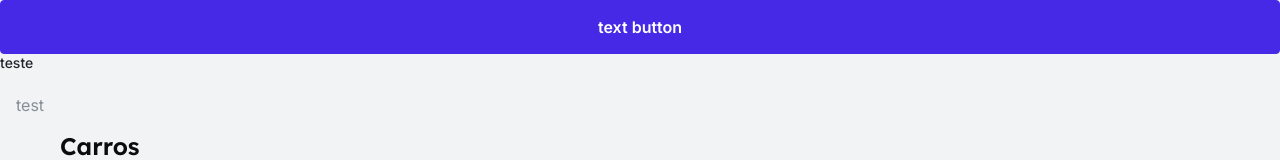
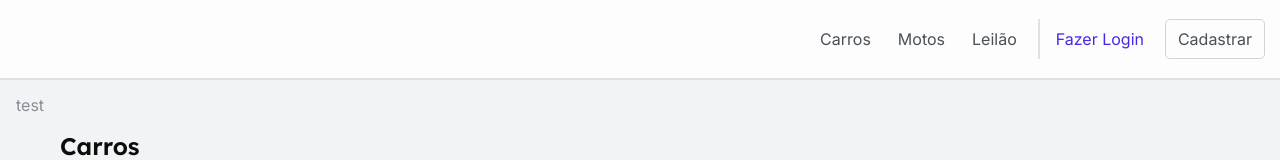
Before and after one commit to motor-shop/motor-shop_front-end, a React (Create React App) app: page /home in a window 1280 px wide. Shown: the top 160 px of the page. Built offline with nearby package versions, Linux system fonts and the light colour scheme.

Commit message:
feat: fix header

```diff
--- a/src/components/header/style.ts
+++ b/src/components/header/style.ts
@@ -1,20 +1,19 @@
 import styled from "styled-components";
 
 export const HeaderStyled = styled.header`
-  padding: 10px 16px;
   width: 100vw;
   position: absolute;
-
+  height: 80px;
   display: flex;
   flex-direction: column;
   justify-content: space-between;
 
   background-color: var(--color-gray-10);
-
+  border-bottom: 2px solid var(--color-gray-6);
   .header {
     display: flex;
     justify-content: space-between;
-    border-bottom: 2px solid var(--color-gray-6);
+    margin-top: 15px;
 
     .headerDropDown {
       border: none;
@@ -27,6 +26,7 @@ export const HeaderStyled = styled.header`
     .menu.active {
       opacity: 1;
       visibility: visible;
+      background-color: var(--color-gray-10);
     }
 
     .menu {
@@ -74,7 +74,7 @@ export const HeaderStyled = styled.header`
           align-items: flex-start;
           background-color: var(--color-gray-10);
 
-          button{
+          button {
             background-color: var(--color-gray-10);
           }
         }
@@ -150,7 +150,6 @@ export const HeaderStyled = styled.header`
             align-items: flex-start;
             background-color: var(--color-gray-9);
 
-
             button {
               background-color: var(--color-gray-9);
             }
--- a/src/pages/Home/index.tsx
+++ b/src/pages/Home/index.tsx
@@ -1,5 +1,5 @@
 import { HomeStyled } from "./styles";
-// import Header from "../../components/header";
+import Header from "../../components/Header";
 import Footer from "../../components/Footer";
 import Button from "../../components/Button";
 import CardVehicle from "../../components/CardVehicle";
@@ -12,7 +12,7 @@ const Home = () => {
 
   return (
     <HomeStyled>
-      {/* <Header /> */}
+      <Header />
       <div></div>
       <Button type="button">text button</Button>
       <Input
```
